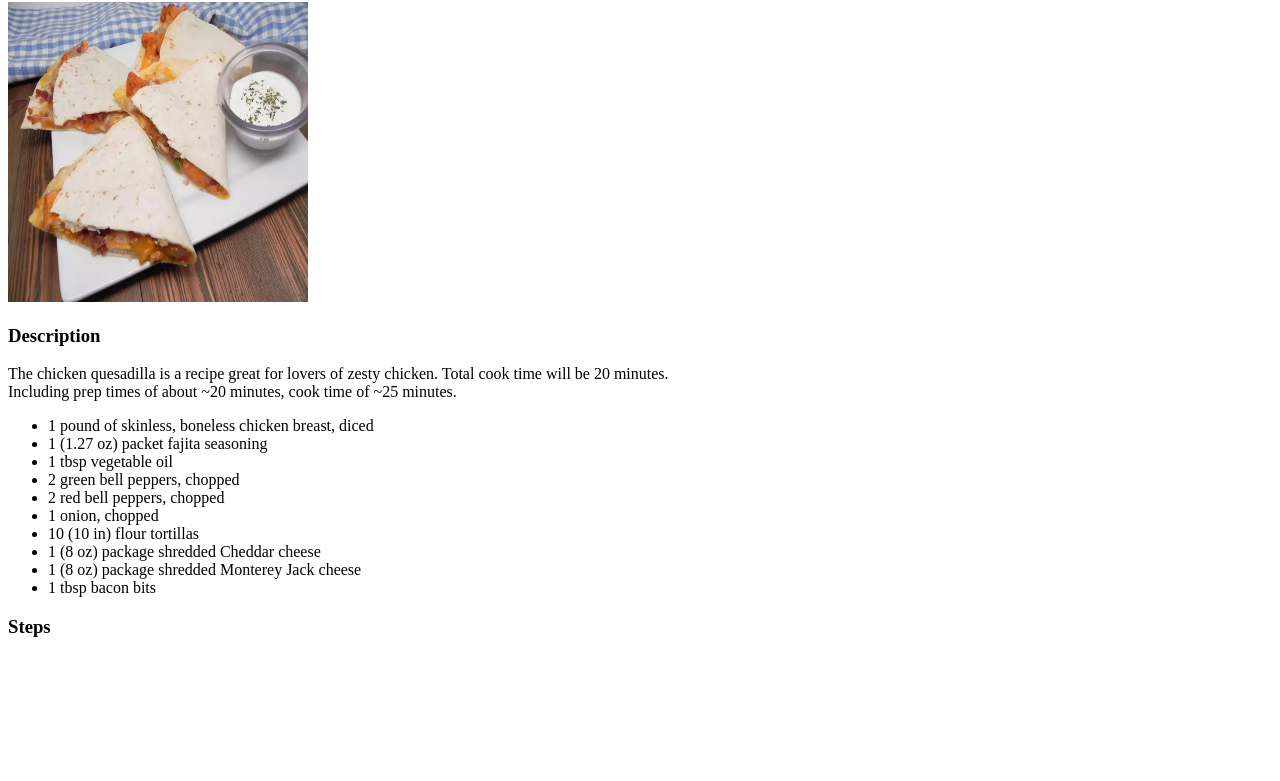
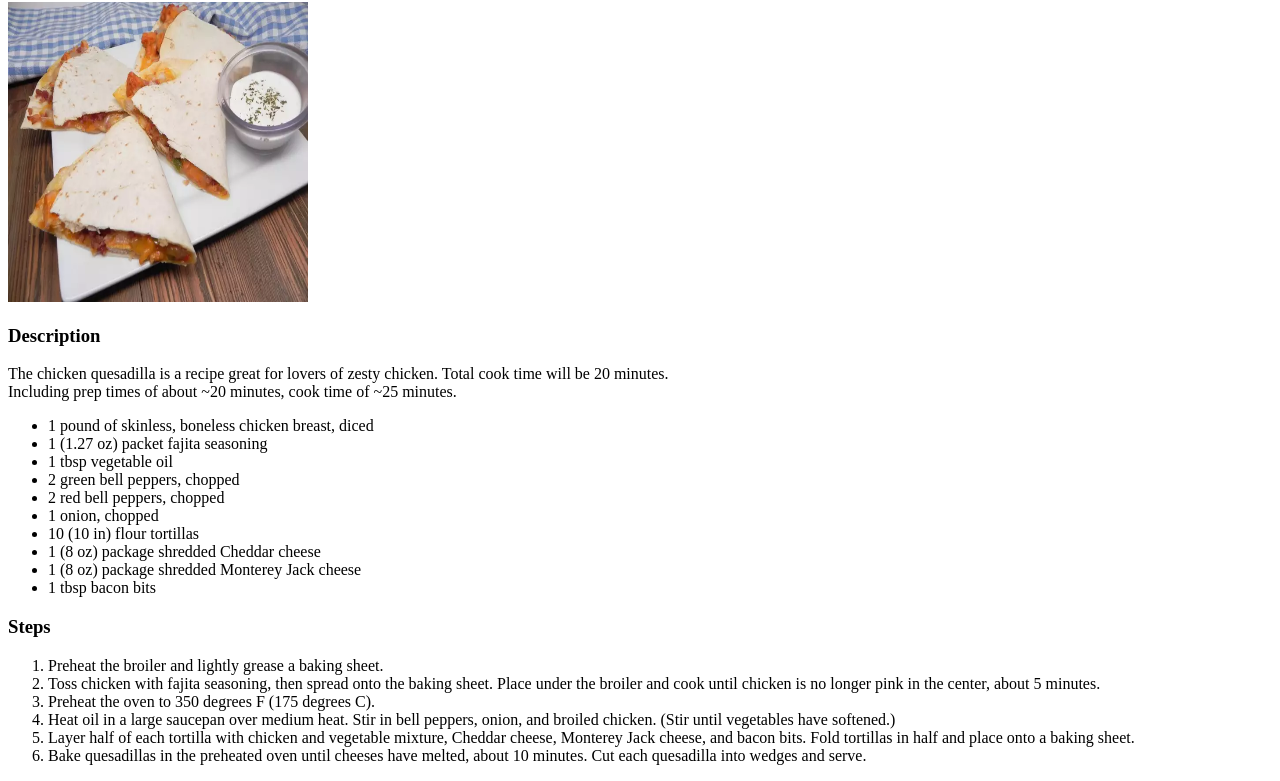
Before and after one commit to 9brian/odin-recipes, a plain HTML site: page recipes/chicken_quesadilla.html in a window 1280 px wide. Shown: the part 78-859 px from the top of the page. Before the commit the page ends 800 px from the top, so only its background shows below. Drawn offline with Linux system fonts and the light colour scheme.

Commit message:
Add quesadilla steps

```diff
--- a/recipes/chicken_quesadilla.html
+++ b/recipes/chicken_quesadilla.html
@@ -27,7 +27,22 @@
             <li>1 tbsp bacon bits</li>
 
         </ul>
-
         <h3>Steps</h3>
+        <ol>
+            <li>Preheat the broiler and lightly grease a baking sheet.</li>
+            <li>Toss chicken with fajita seasoning, then spread onto
+                 the baking sheet. Place under the broiler and cook
+                 until chicken is no longer pink in the center, about 5 minutes.</li>
+            <li>Preheat the oven to 350 degrees F (175 degrees C).</li>
+            <li>Heat oil in a large saucepan over medium heat.
+                Stir in bell peppers, onion, and broiled chicken.
+                (Stir until vegetables have softened.)</li>
+            <li>Layer half of each tortilla with chicken and vegetable mixture,
+                Cheddar cheese, Monterey Jack cheese, and bacon bits. Fold tortillas
+                in half and place onto a baking sheet.</li>
+            <li>Bake quesadillas in the preheated oven until
+                cheeses have melted, about 10 minutes. Cut
+                each quesadilla into wedges and serve.</li>
+        </ol>
     </body>
 </html>
```
